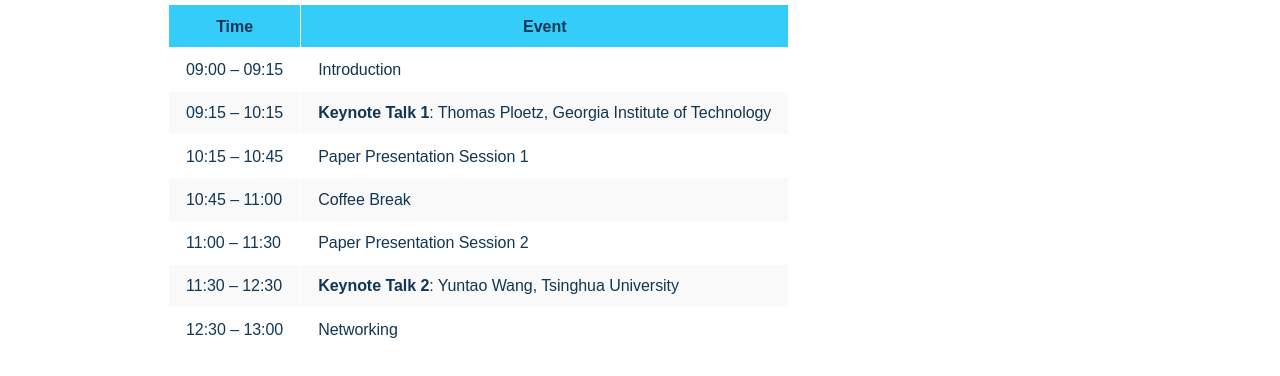
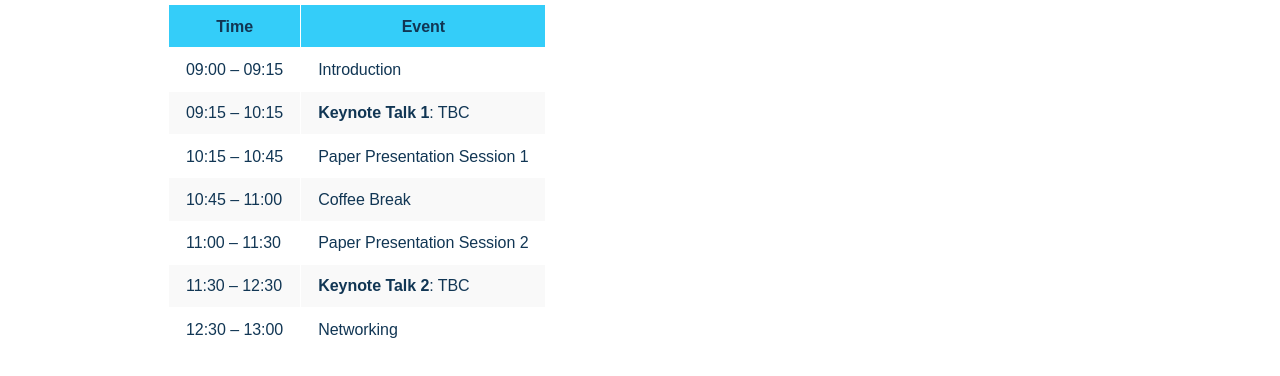
Before and after one commit to wellcomp2025/wellcomp2025.github.io, a plain HTML site: page schedule.html in a window 1280 px wide. Shown: the part 522-898 px from the top of the page. Drawn offline with Linux system fonts and the light colour scheme; a web font is replaced by a local one.

Commit message:
2025_04_27_20_39

```diff
--- a/schedule.html
+++ b/schedule.html
@@ -85,7 +85,7 @@
           </tr>
           <tr>
             <td class="tg-cly1">09:15 – 10:15</td>
-            <td class="tg-cly1"><b>Keynote Talk 1</b>: Thomas Ploetz, Georgia Institute of Technology</td>
+            <td class="tg-cly1"><b>Keynote Talk 1</b>: TBC</td>
           </tr>
           <tr>
             <td class="tg-cly1">10:15 – 10:45</td>
@@ -101,7 +101,7 @@
           </tr>
           <tr>
             <td class="tg-cly1">11:30 – 12:30</td>
-            <td class="tg-cly1"><b>Keynote Talk 2</b>: Yuntao Wang, Tsinghua University</td>
+            <td class="tg-cly1"><b>Keynote Talk 2</b>: TBC</td>
           </tr>
           <tr>
             <td class="tg-0lax">12:30 – 13:00</td>
```
